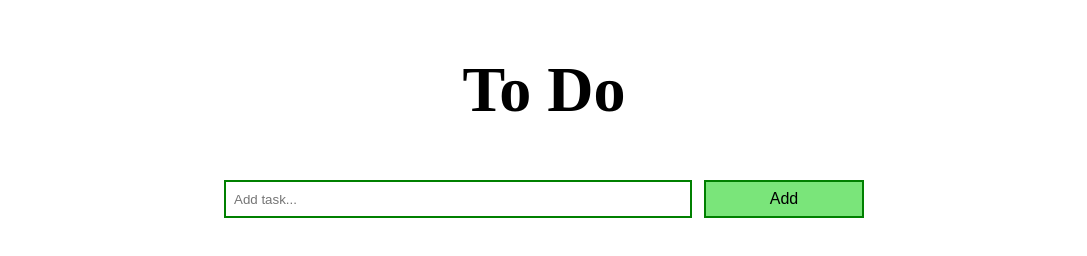
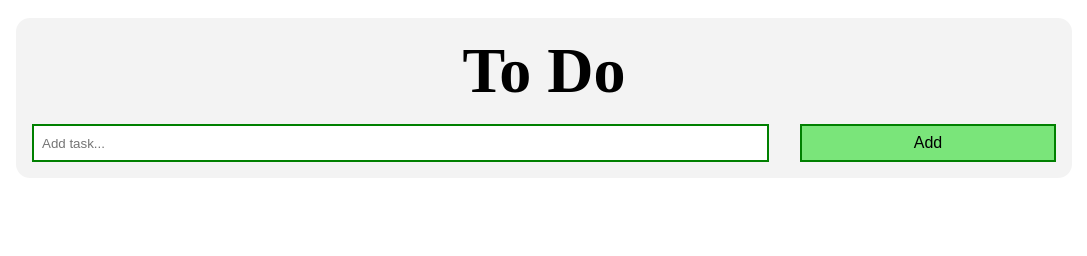
Before and after one commit to syedsufiyan888/jsp-6, a plain HTML site: page index.html in a window 1280 px wide. Shown: the whole page, without its empty margins (96-1183 px from the left). Drawn offline with Linux system fonts and the light colour scheme.

Commit message:
styling updated

```diff
--- a/style.css
+++ b/style.css
@@ -1,16 +1,19 @@
 body{
     padding: 0;
     margin: 0;
+
     display: flex;
     justify-content: center;
 }
 .app{
-
-    /* border: 2px solid black; */
-    width: 50%;
+    margin-top: 1rem;
+    border: 2px solid rgb(255, 255, 255);
+    background-color: rgb(243, 243, 243);
+    border-radius: 1rem;
+    width: 80%;
     height: auto;
-    padding-left: 3rem;
-    padding-right: 3rem;
+    padding-left: 1rem;
+    padding-right: 1rem;
 }
 .textbtn{
     display: flex;
@@ -38,6 +41,8 @@ body{
 #todo{
     font-size: 4rem;
     text-align: center;
+    margin-bottom: 1rem;
+    margin-top: 1rem;
 }
 ul{
     list-style: decimal;
@@ -51,6 +56,7 @@ li{
     display: flex;
     justify-content: space-between;
     /* width: 100%; */
+    margin-bottom: 1rem;
 
 }
 .deleteBtn{
```
